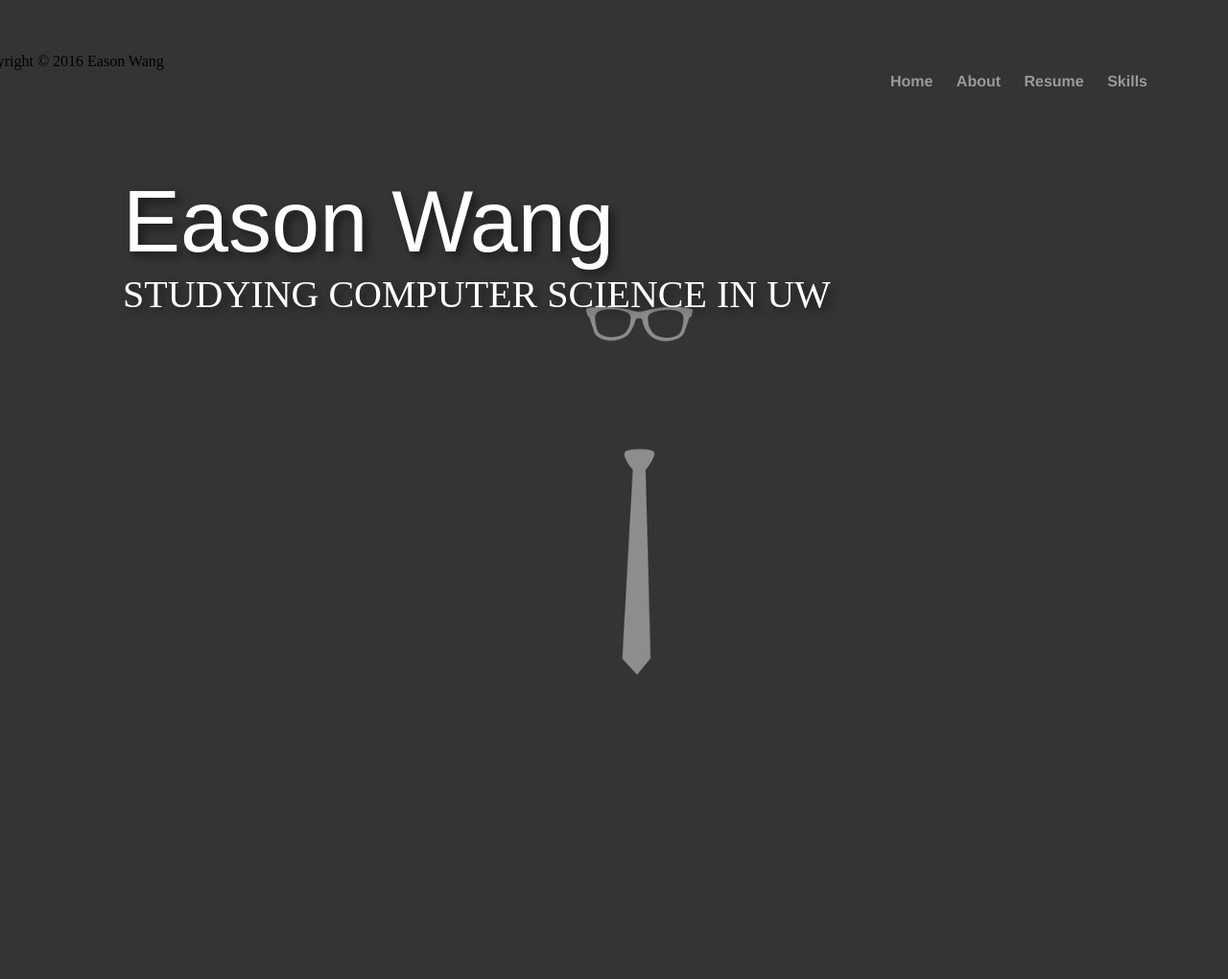
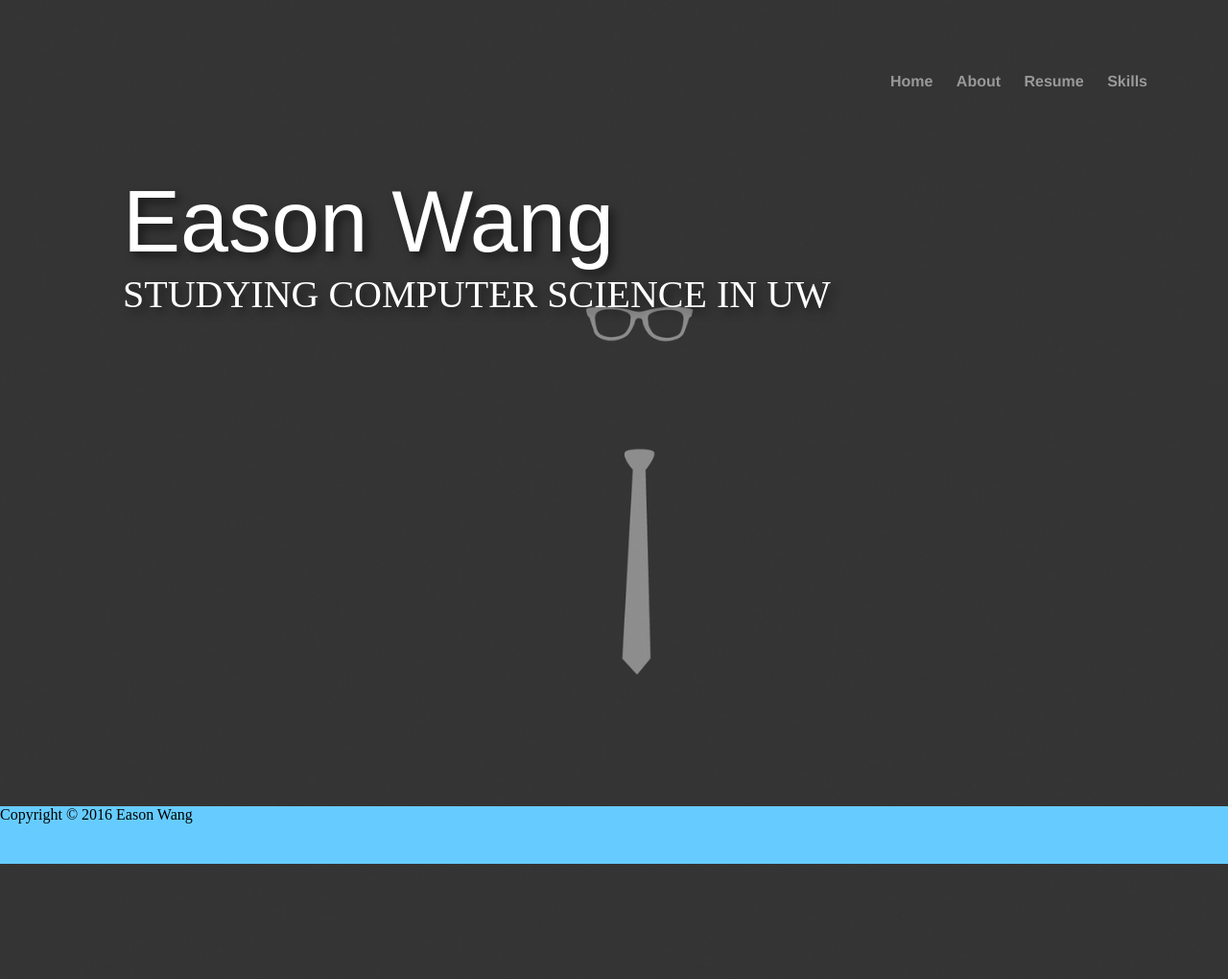
Before and after one commit to Eason666/Easonwang.github.io, a Jekyll site: the page built from index.html, in a window 1280 px wide. Shown: the whole page at 96% size. Built offline with Jekyll 4.4.1, drawn with Linux system fonts in a browser that asks for light colours.

Commit message:
Update main.css

```diff
--- a/css/main.css
+++ b/css/main.css
@@ -45,9 +45,11 @@ p {
     color: #333;
 }
 #footer {
-	position:relative;
-	bottom:5px;
-	right:30px;
+	position:absolute;
+   bottom:0;
+   width:100%;
+   height:60px;   /* Height of the footer */
+   background:#6cf;
 }
 
 ul.posts {
```
